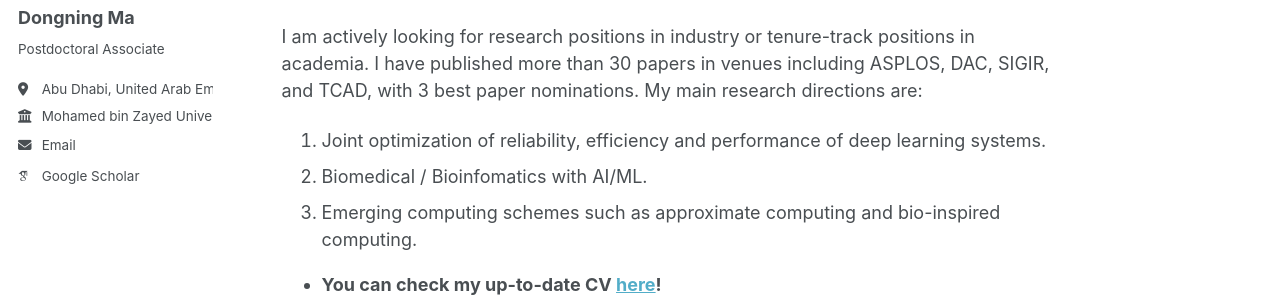
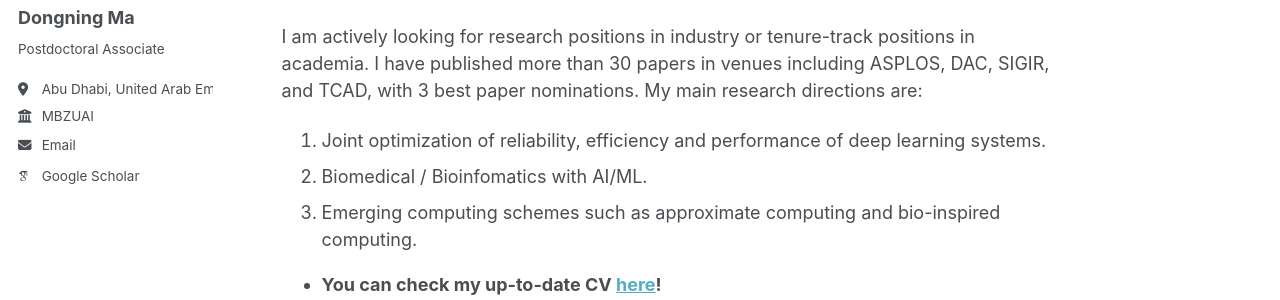
Before and after one commit to dongning-ma/dongning-ma.github.io, a Jekyll site: the page built from _pages/about.md, in a window 1280 px wide. Shown: the part 277-577 px from the top of the page. Built offline with Jekyll 4.4.1, drawn with Linux system fonts in a browser that asks for light colours; some web fonts are replaced; a script that is not in the unit is left out.

Commit message:
update cv

```diff
--- a/_config.yml
+++ b/_config.yml
@@ -27,7 +27,7 @@ author:
   pronouns         : # example: "she/her"
   bio              : "Postdoctoral Associate"
   location         : "Abu Dhabi, United Arab Emirates"
-  employer         : "Mohamed bin Zayed \n University of Artificial Intelligence"
+  employer         : "MBZUAI"
   uri              : # URL
   email            : "Dongning.Ma@mbzuai.ac.ae"
 
```
Also changed, not shown: 1 other file.
